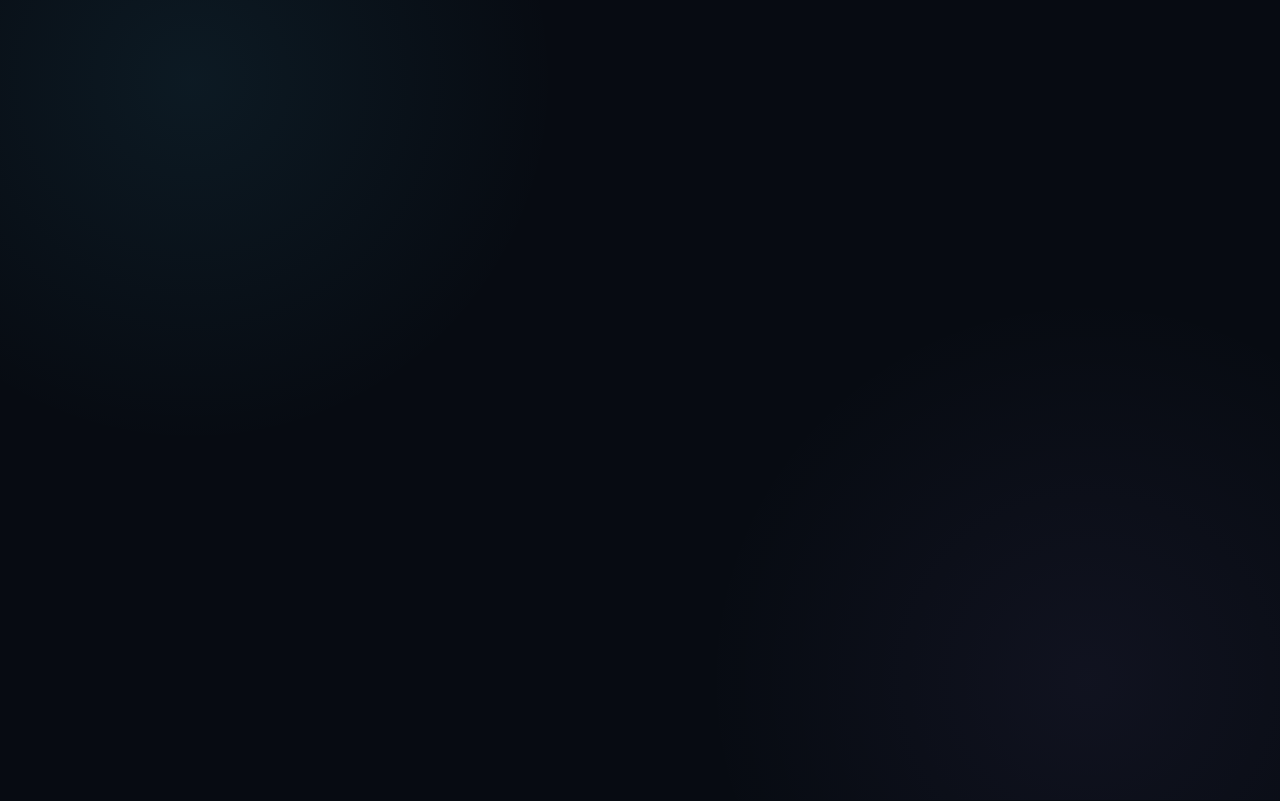
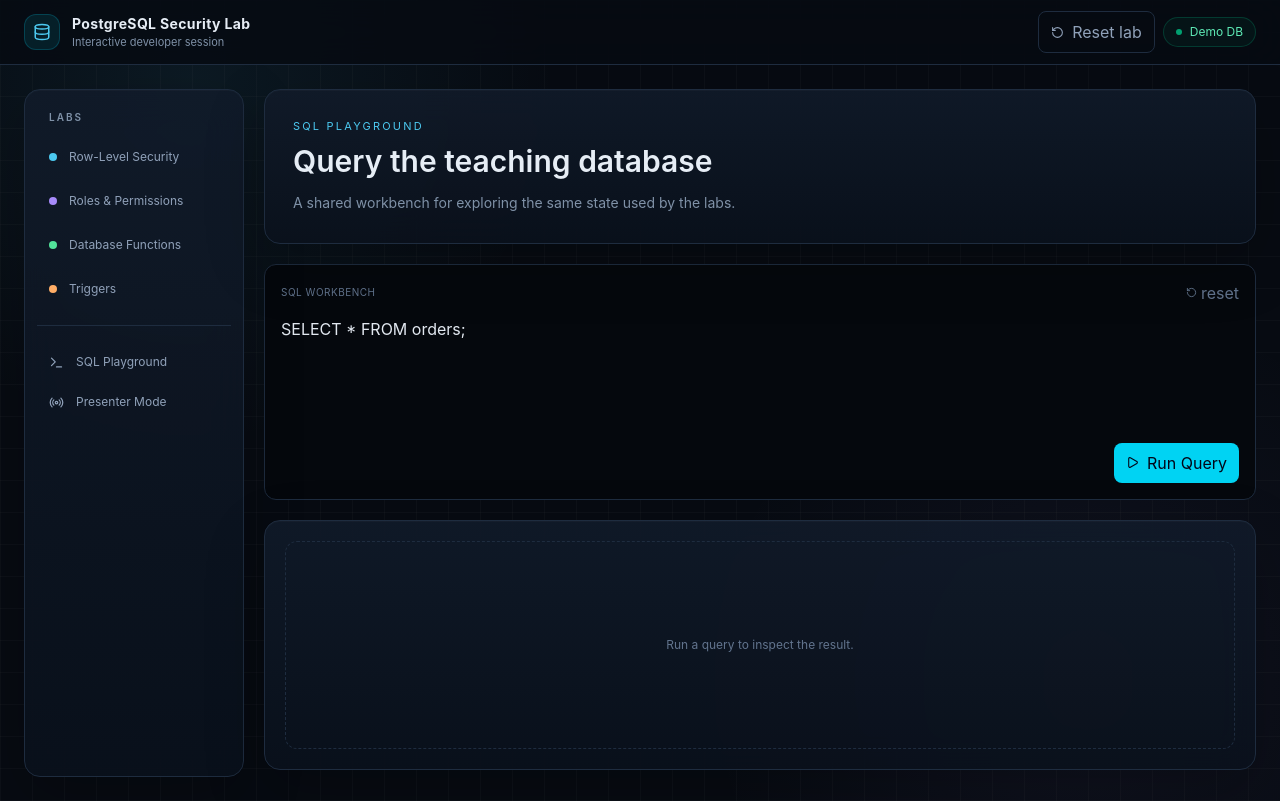
Before and after one commit to psyvex/postgres_docs, a Next.js app: page /postgres/playground in a window 1280 px wide. Before the commit this address had no page. Built offline with nearby package versions, Linux system fonts and the light colour scheme.

Commit message:
feat: add standalone sql playground route

```diff
--- /dev/null
+++ b/src/app/postgres/playground/page.tsx
@@ -0,0 +1,9 @@
+'use client';
+
+import { LabShell } from '@/components/LabShell';
+import { SqlWorkbench } from '@/components/SqlWorkbench';
+import { ResultTable } from '@/components/ResultTable';
+
+export default function PlaygroundPage() {
+  return <LabShell><div className="space-y-5"><header className="glass rounded-2xl p-7"><div className="text-[11px] uppercase tracking-[.2em] text-[var(--cyan)]">SQL Playground</div><h1 className="mt-2 text-3xl font-semibold">Query the teaching database</h1><p className="mt-3 max-w-2xl text-sm leading-6 text-[var(--muted)]">A shared workbench for exploring the same state used by the labs.</p></header><SqlWorkbench/><div className="glass rounded-2xl p-5"><ResultTable/></div></div></LabShell>;
+}
```
